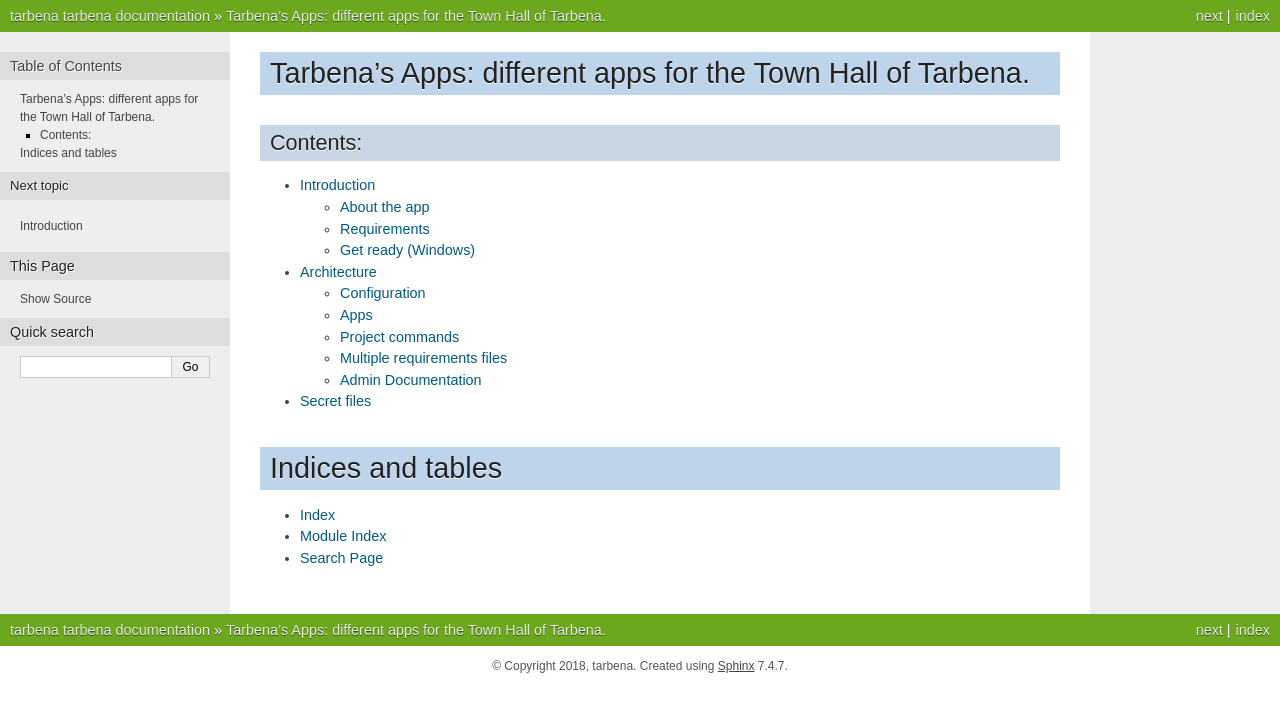
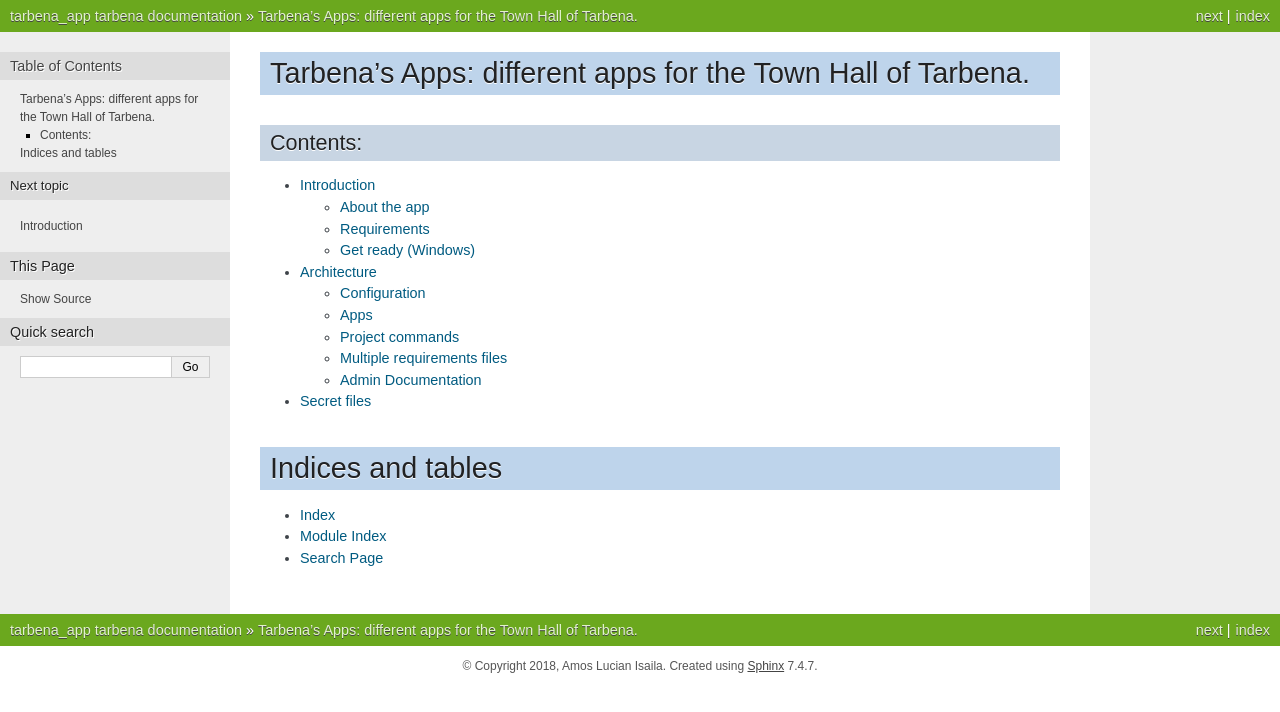
Before and after one commit to amosISA/tarbena_app, a Sphinx documentation site: the page built from docs/index.rst, in a window 1280 px wide. Shown: the top 712 px of the page. Built offline with Sphinx 7.4.7, drawn with Linux system fonts in a browser that asks for light colours.

Commit message:
Modified docs config

```diff
--- a/docs/conf.py
+++ b/docs/conf.py
@@ -19,9 +19,9 @@
 
 # -- Project information -----------------------------------------------------
 
-project = 'tarbena'
-copyright = '2018, tarbena'
-author = 'tarbena'
+project = 'tarbena_app'
+copyright = '2018, Amos Lucian Isaila'
+author = 'Amos Lucian Isaila'
 
 # The short X.Y version
 version = ''
```
